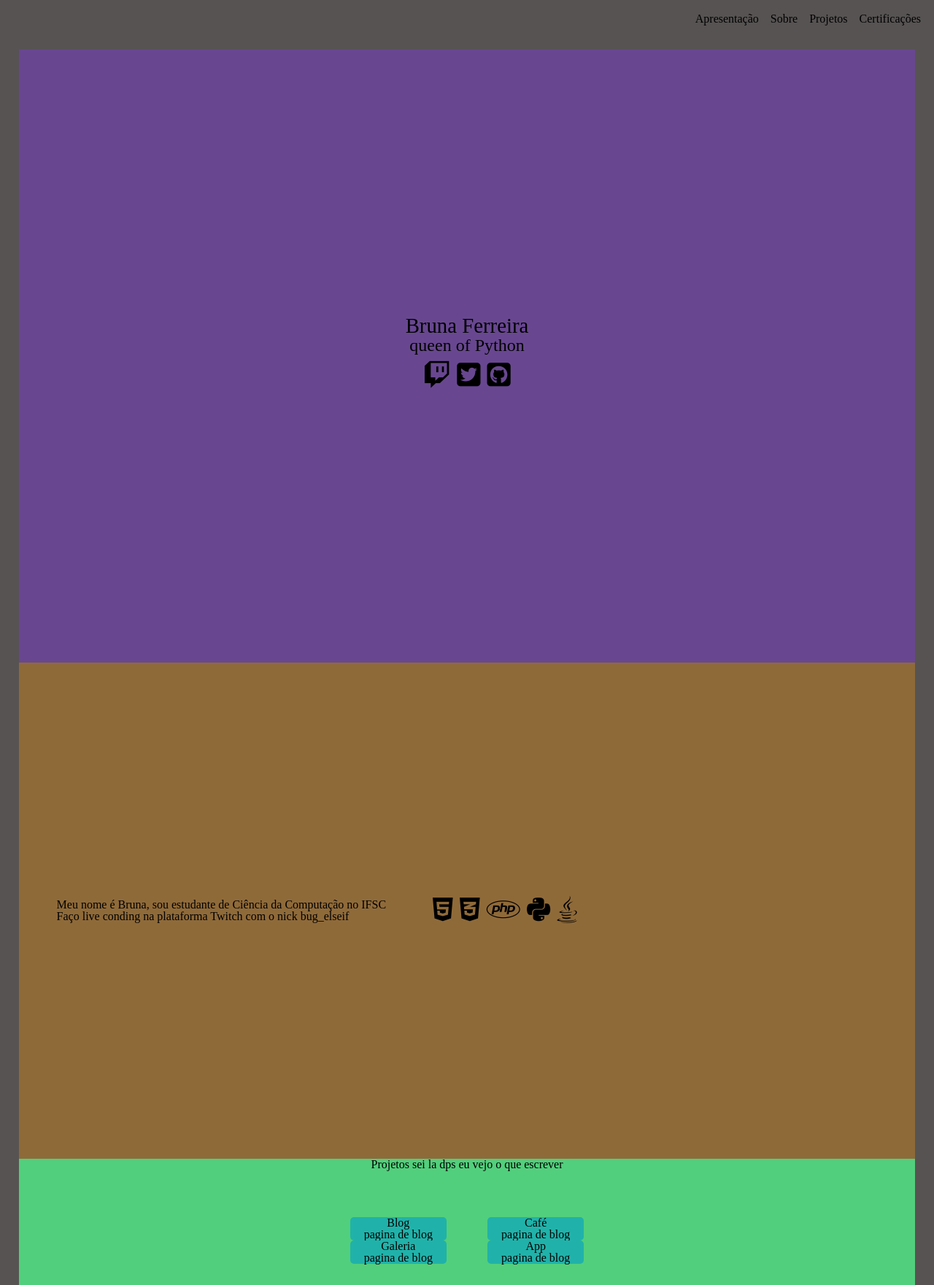
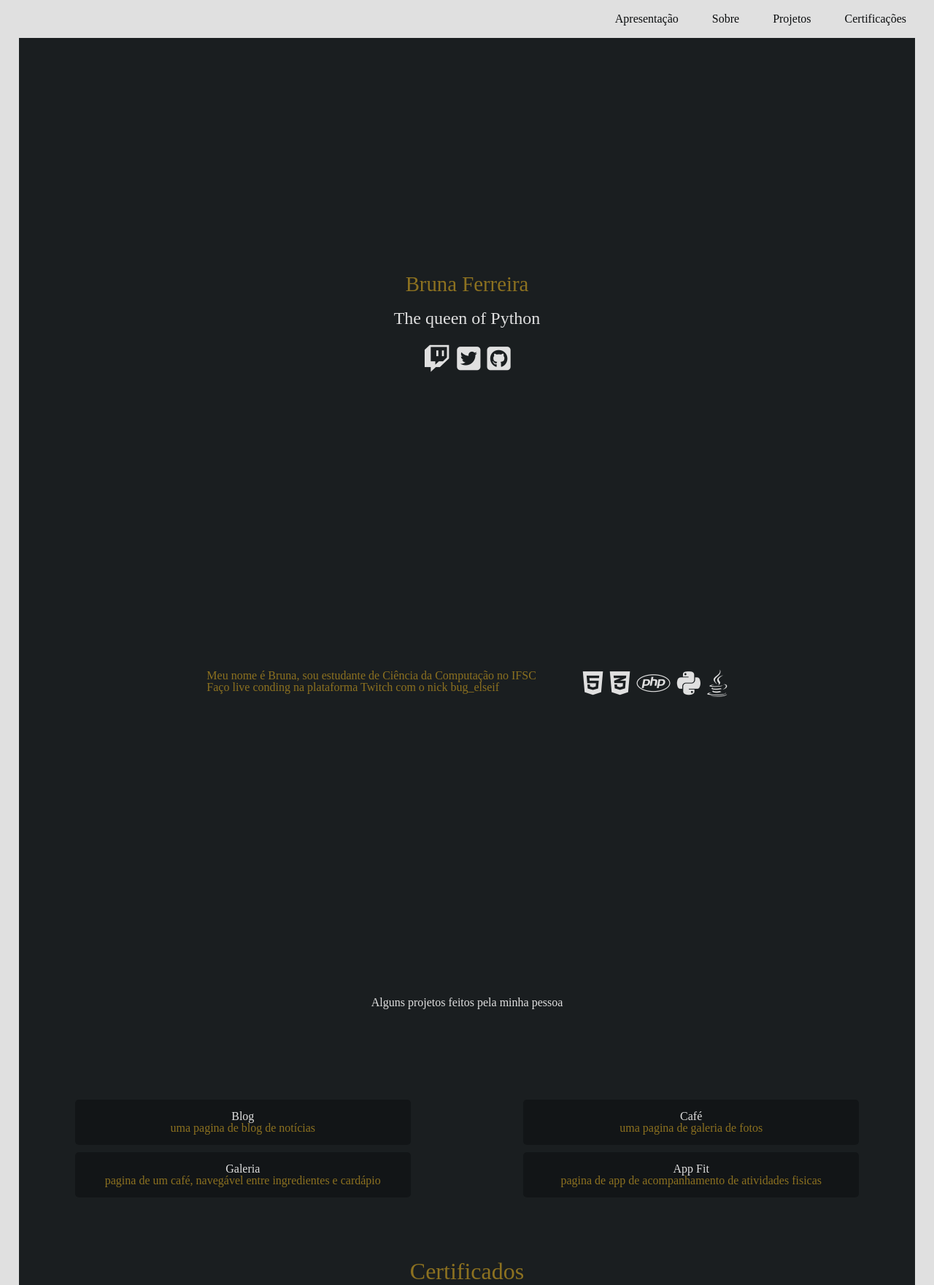
Before and after one commit to bugelseif/portfolio, a plain HTML site: page index.html in a window 1280 px wide. Shown: the top 1761 px of the page at 73% size. Drawn offline with Linux system fonts and the light colour scheme.

Commit message:
atualizados os arquivos index.html e style.css

```diff
--- a/index.html
+++ b/index.html
@@ -14,10 +14,11 @@
 <body>
     <header>
         <ul>
-            <li>Apresentação</li>
-            <li>Sobre</li>
-            <li>Projetos</li>
-            <li>Certificações</li>
+            <a href=""><li> Apresentação</li></a>
+            <a href=""><li> Sobre</li></a>
+            <a href=""><li> Projetos</li></a>
+            <a href=""><li> Certificações</li></a>
+
         </ul>
     </header>
 
@@ -27,7 +28,7 @@
                 Bruna Ferreira
             </h1>
             <h2>
-                queen of Python
+                The queen of Python
             </h2>
             <span class="icones">
                 <i class="fab fa-twitch"></i>
@@ -61,14 +62,14 @@
         </div>
         <div class="projeto">
             <div>
-                <h1>Projetos sei la dps eu vejo o que escrever</h1>
+                <h2>Alguns projetos feitos pela minha pessoa</h2>
             </div>
             <div>
                 <div class="cards">
                     <a href="https://bugelseif.github.io/LovelaceProject/Front/Blog/" target="_blank">
                         <div>
                             <h2>Blog</h2>
-                            <p>pagina de blog</p>
+                            <p>uma pagina de blog de notícias</p>
                         </div>
                     </a>
 
@@ -76,22 +77,22 @@
                     <a href="https://bugelseif.github.io/Basics/html_css_js/Cafe/" target="_blank">
                         <div>
                             <h2>Café</h2>
-                            <p>pagina de blog</p>
+                            <p>uma pagina de galeria de fotos</p>
                         </div>
                     </a>
 
                     <a href="https://bugelseif.github.io/Basics/html_css_js/Galeria/" target="_blank">
                         <div>
                             <h2>Galeria</h2>
-                            <p>pagina de blog</p>
+                            <p>pagina de um café, navegável entre ingredientes e cardápio</p>
 
                         </div>
                     </a>
 
                     <a href="https://bugelseif.github.io/LovelaceProject/Front/App/" target="_blank">
                         <div>
-                            <h2>App</h2>
-                            <p>pagina de blog</p>
+                            <h2>App Fit</h2>
+                            <p>pagina de app de acompanhamento de atividades fisicas</p>
 
                         </div>
                     </a>
--- a/style.css
+++ b/style.css
@@ -1,18 +1,48 @@
+:root{
+    --black: 11, 13, 14;
+    --darkgray: rgb(26, 30, 32);
+    --gray: rgb(224, 224, 224);
+    --yelow: rgb(241, 196, 59);
+    --gold: rgb(140, 113, 32);
+
+}
+
+h1{
+    font-size: 1.8rem;
+
+}
+p, a, h1{
+    color: var(--gold);
+
+}
+
+h2, i{
+    color: var(--gray)
+}
+
 body{
-    background-color: rgb(87, 83, 83);
+    background-color: var(--gray);
 }
 header{
-    margin: 10px;
+    position: fixed;
+    top: 0;
+    right: 15px;
+    background-color: var(--gray);
+    width: 100%;
 }
 header>ul{
     display: flex;
     justify-content: flex-end;
 }
-header>ul>li{
-    margin: 8px;
+header>ul>a{
+    color: rgb(var(--black));
+    text-decoration: none;
+    padding: 18px;
+    margin: 0 5px;
 }
 
 main{
+    background-color: var(--darkgray);
     margin: 2%;
 }
 
@@ -20,17 +50,19 @@ main{
     display: flex;
     flex-direction: column;
     justify-content: center;
-    background-color: rgb(104, 71, 144);
+    background-color: var(--darkgray);
     height: 100vh;
     padding: 20px;
 }
 .apresentacao>h1{
-    font-size: 1.8rem;
     text-align: center;
+    margin: 5px;
 }
 .apresentacao>h2{
     font-size: 1.5rem;
     text-align: center;
+    margin: 15px;
+
 }
 .apresentacao>span{
     display: block;
@@ -44,23 +76,22 @@ main{
 .sobre{
     display: flex;
     flex-direction: row;
-    align-items: center;
-    background-color: rgb(143, 106, 57);
-    height: 80vh;
+    align-items: flex-start;
+    justify-content: center;
+    min-height: 50vh;
     padding: 20px;
 }
 .sobre>div{
     padding: 2rem;
 }
+
 .projeto{
     display: flex;
     flex-direction: column;
     align-items: center;
     justify-content: space-around;
-    background-color: rgb(82, 207, 124);
-    height: 100vh;
+    min-height: 50vh;
 
-    /* tirar esse tamanho fixo */
 }
 
 .projeto>div{
@@ -77,12 +108,14 @@ main{
 }
 
 .cards>a{
+    background-color: rgba(var(--black), 0.5);
     width: 35%;
     text-decoration: none;
-    color: black;
     text-align: center;
-    background-color: lightseagreen;
     border-radius: 5px;
+    margin: 5px;
+    padding: 15px;
+
 }
 
 
@@ -92,8 +125,7 @@ main{
     flex-direction: column;
     justify-content: space-around;
     align-items: center;
-    background-color: rgb(207, 82, 130);
-    height: 100vh;
+    min-height: 50vh;
 }
 
 .certificado>div>h1{
```
